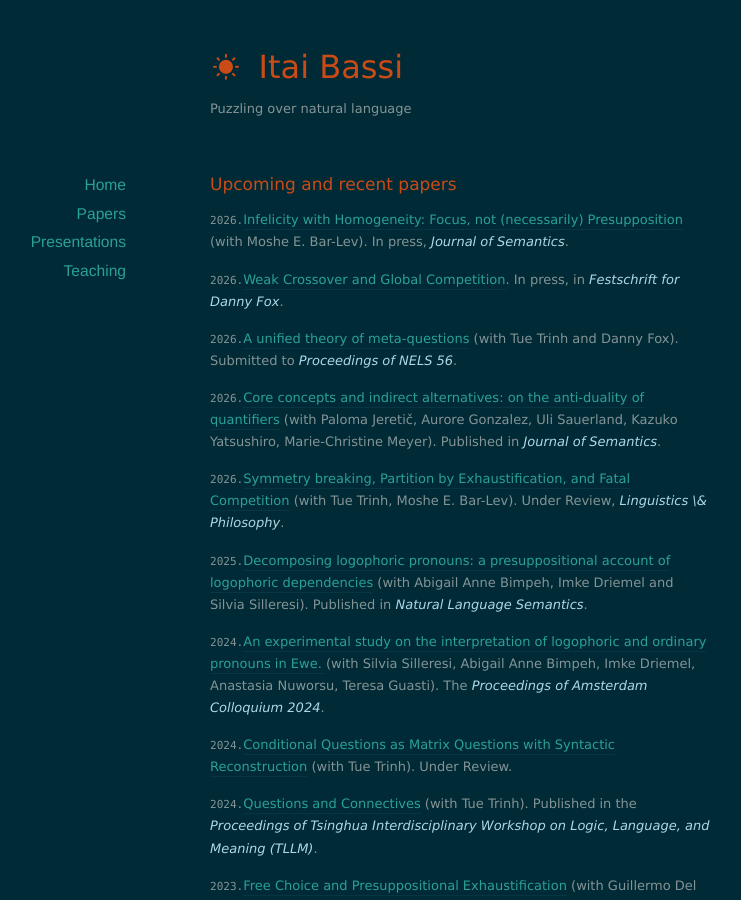
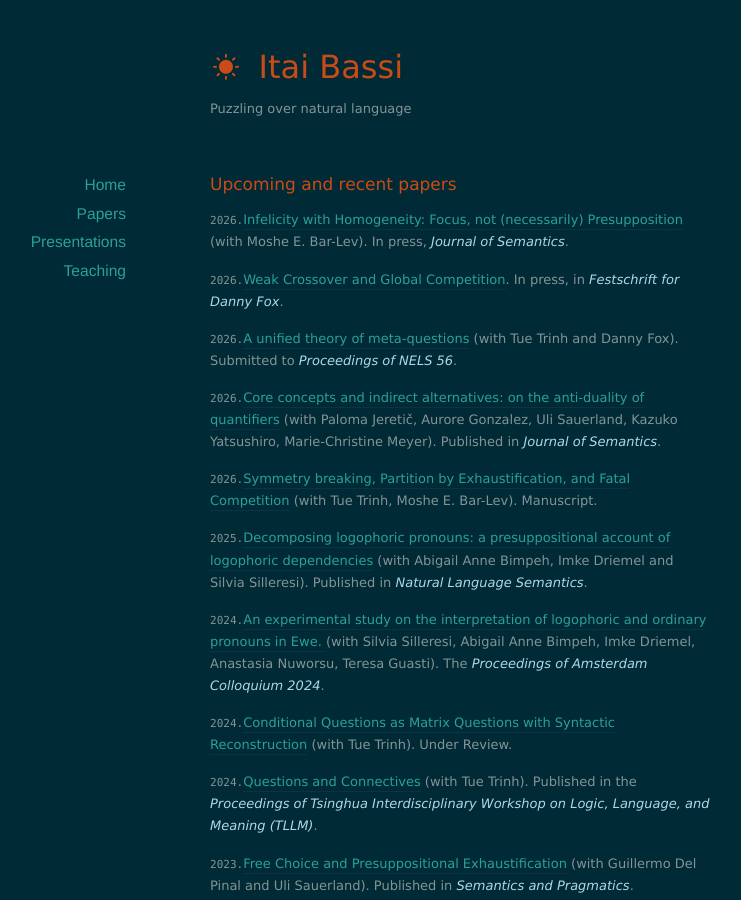
Before and after one commit to itaibassi/itaibassi.github.io, a Jekyll site: the page built from papers/index.markdown, in a window 1280 px wide and 900 px high. Shown: the whole window, without its empty margins (180-921 px from the left). Built offline with Jekyll 4.4.1, drawn with Linux system fonts in a browser that asks for light colours; nearby versions of some CDN libraries; some of the changed lines change nothing that is shown.

Commit message:
Update index.markdown

```diff
--- a/papers/index.markdown
+++ b/papers/index.markdown
@@ -18,7 +18,9 @@ title: Papers
 
 <!-- `2025.`[Pathological Questions, focus, and unacceptable ellipsis](https://www.dropbox.com/scl/fi/vu9aqo0ng6a9we8u4nhqp/Bassi_SALT34-Rochester_slides.pdf?rlkey=5vp8v72cocjw5jqxia4int386&dl=0) (upcoming). To appear in *<font color="lightblue"> SALT34 Proceedings</font>*. -->
 
-`2026.`[Symmetry breaking, Partition by Exhaustification, and Fatal Competition](https://ling.auf.net/lingbuzz/008962) (with Tue Trinh, Moshe E. Bar-Lev). Under Review, *<font color="lightblue"> Linguistics \& Philosophy</font>*.
+`2026.`[Symmetry breaking, Partition by Exhaustification, and Fatal Competition](https://ling.auf.net/lingbuzz/008962) (with Tue Trinh, Moshe E. Bar-Lev). Manuscript.
+
+<!-- `2026.`[Symmetry breaking, Partition by Exhaustification, and Fatal Competition](https://ling.auf.net/lingbuzz/008962) (with Tue Trinh, Moshe E. Bar-Lev). Under Review, *<font color="lightblue"> Linguistics \& Philosophy</font>*.  -->
 
 `2025.`[Decomposing logophoric pronouns: a
 presuppositional account of logophoric
```
